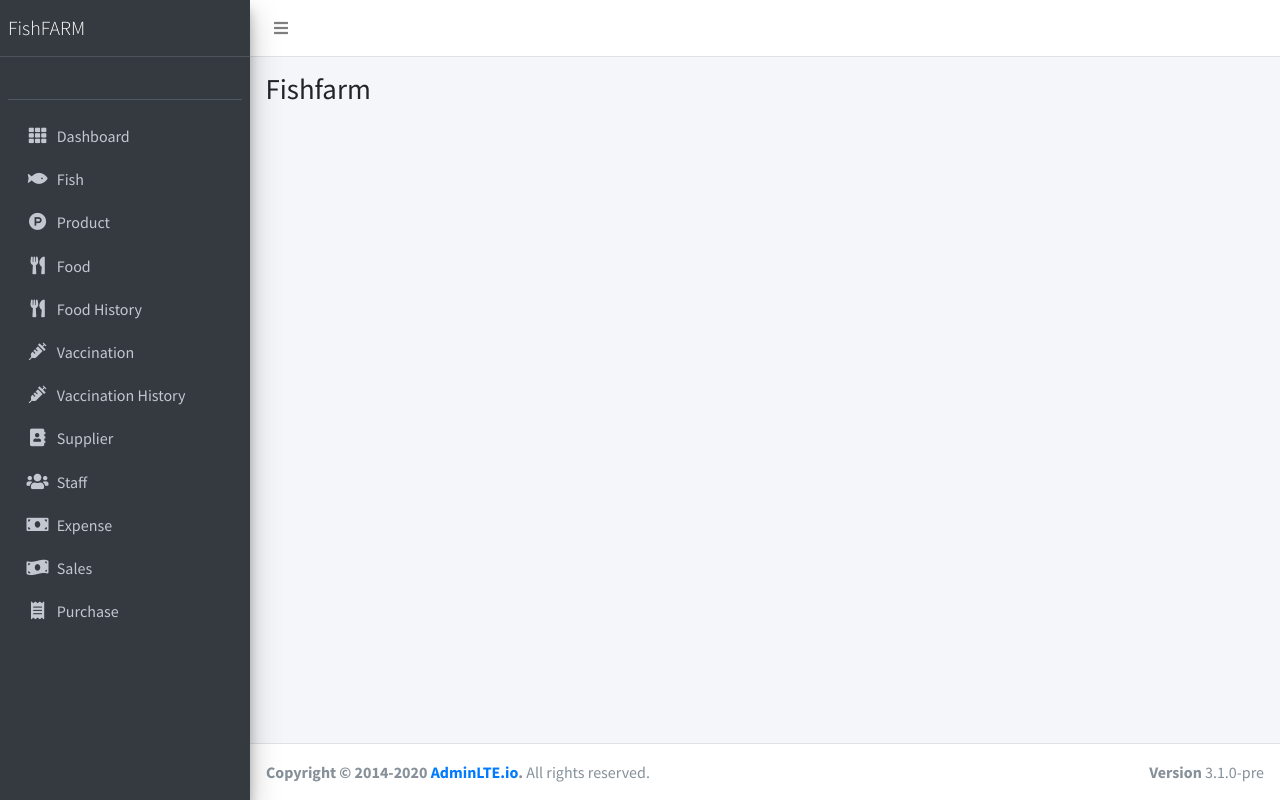
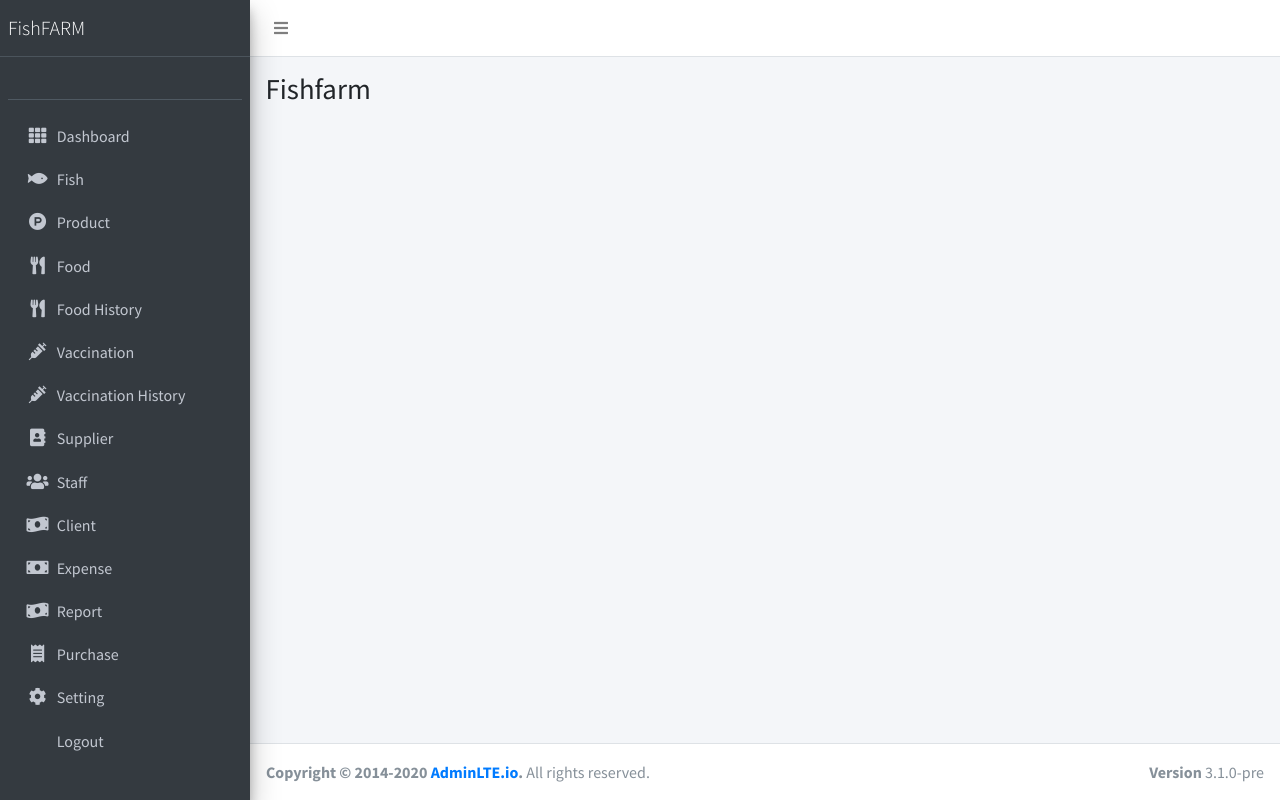
Before and after one commit to kpotia/fishfarm, a CodeIgniter 4 app: the page made by app/Views/templates/dashboard.php in a window 1280 px wide. Run offline with PHP 8.4 and a stand-in for CodeIgniter, Linux system fonts and the light colour scheme; the template is opened without the code that fills it, so the values that code supplies are empty; some libraries are stand-ins or nearby versions.

Commit message:
fix any link issue

```diff
--- a/app/Views/templates/sidebar.php
+++ b/app/Views/templates/sidebar.php
@@ -13,7 +13,7 @@
       <!-- Sidebar user panel (optional) -->
       <div class="user-panel mt-3 pb-3 mb-3 d-flex">
         <div class="info">
-        <a href="#" class="d-block"><?=  $session->get('firstname').' '. $session->get('firstname') ?></a>
+        <a href="#" class="d-block"><?=  $session->get('firstname').' '. $session->get('lastname') ?></a>
         </div>
       </div>
 
@@ -116,7 +116,7 @@
             </a>
             <ul class="nav nav-treeview">
               <li class="nav-item">
-                <a href="food/history" class="nav-link">
+                <a href="<?= base_url('food/history');?>" class="nav-link">
 
                   <i class="fas fa-list nav-icon"></i>
                   <p>
@@ -125,7 +125,7 @@
                 </a>
               </li>
               <li class="nav-item">
-                <a href="food/history/add" class="nav-link">
+                <a href="<?php base_url('food/history/add'); ?>" class="nav-link">
                   <i class="fas fa-plus nav-icon"></i>
                   <p>Add Food History</p>
                 </a>
@@ -136,12 +136,11 @@
           <li class="nav-item has-treeview">
             <a href="#" class="nav-link">
               <i class="nav-icon fas fa-syringe"></i>
-              <p>Vaccination  </p>
+              <p>Vaccination</p>
             </a>
             <ul class="nav nav-treeview">
               <li class="nav-item">
-                <a href="vaccination" class="nav-link">
-
+                <a href="<?= base_url('vaccination') ?>" class="nav-link">
                   <i class="fas fa-list nav-icon"></i>
                   <p>
                     Vaccination listing
@@ -149,7 +148,7 @@
                 </a>
               </li>
               <li class="nav-item">
-                <a href="vaccination/add" class="nav-link">
+                <a href="<?=base_url('vaccination/add')?>" class="nav-link">
                   <i class="fas fa-plus nav-icon"></i>
                   <p>Add Vaccination</p>
                 </a>
@@ -165,7 +164,7 @@
             </a>
             <ul class="nav nav-treeview">
               <li class="nav-item">
-                <a href="vaccination/history" class="nav-link">
+                <a href="<?= base_url('vaccination/history')?>" class="nav-link">
 
                   <i class="fas fa-list nav-icon"></i>
                   <p>
@@ -174,7 +173,7 @@
                 </a>
               </li>
               <li class="nav-item">
-                <a href="vaccination/history/add" class="nav-link">
+                <a href="<?= base_url('vaccination/history/add');?>" class="nav-link">
                   <i class="fas fa-plus nav-icon"></i>
                   <p>Add Vaccination history</p>
                 </a>
@@ -190,7 +189,7 @@
             </a>
             <ul class="nav nav-treeview">
               <li class="nav-item">
-                <a href="#" class="nav-link">
+                <a href="<?=base_url('supplier');?>" class="nav-link">
 
                   <i class="fas fa-list nav-icon"></i>
                   <p>
@@ -199,7 +198,7 @@
                 </a>
               </li>
               <li class="nav-item">
-                <a href="product/add" class="nav-link">
+                <a href="<?=base_url('supplier/add');?>" class="nav-link">
                   <i class="fas fa-plus nav-icon"></i>
                   <p>Add Supplier</p>
                 </a>
@@ -214,7 +213,8 @@
             </a>
             <ul class="nav nav-treeview">
               <li class="nav-item">
-                <a href="#" class="nav-link">
+              <a href="<?=base_url('staff');?>" class="nav-link">
+
 
                   <i class="fas fa-list nav-icon"></i>
                   <p>
@@ -223,7 +223,8 @@
                 </a>
               </li>
               <li class="nav-item">
-                <a href="product/add" class="nav-link">
+              <a href="<?=base_url('staff/add');?>" class="nav-link">
+
                   <i class="fas fa-plus nav-icon"></i>
                   <p>Add Staff</p>
                 </a>
@@ -231,6 +232,32 @@
 
             </ul>
           </li>
+          <li class="nav-item has-treeview">
+            <a href="#" class="nav-link">
+              <i class="nav-icon fas fa-money-bill-wave"></i>
+              <p>Client  </p>
+            </a>
+            <ul class="nav nav-treeview">
+              <li class="nav-item">
+              <a href="<?=base_url('client');?>" class="nav-link">
+                  <i class="fas fa-list nav-icon"></i>
+                  <p>
+                    Client listing
+                  </p>
+                </a>
+              </li>
+              <li class="nav-item">
+              <a href="<?=base_url('client/add');?>" class="nav-link">
+
+                  <i class="fas fa-list nav-icon"></i>
+                  <p>Add Client</p>
+                </a>
+              </li>
+
+            </ul>
+          </li>
+
+
 
           <li class="nav-item has-treeview">
             <a href="#" class="nav-link">
@@ -239,7 +266,7 @@
             </a>
             <ul class="nav nav-treeview">
               <li class="nav-item">
-                <a href="#" class="nav-link">
+                <a href="<?= base_url('expense')?>" class="nav-link">
 
                   <i class="fas fa-list nav-icon"></i>
                   <p>
@@ -248,7 +275,8 @@
                 </a>
               </li>
               <li class="nav-item">
-                <a href="product/add" class="nav-link">
+              <a href="<?= base_url('expense/add')?>" class="nav-link">
+
                   <i class="fas fa-list nav-icon"></i>
                   <p>Add Expense</p>
                 </a>
@@ -258,29 +286,47 @@
           </li>
 
           <li class="nav-item has-treeview">
-            <a href="#" class="nav-link">
+            <a href="<?=base_url('report/financial')?>" class="nav-link">
               <i class="nav-icon fas fa-money-bill-wave"></i>
-              <p>Sales  </p>
+              <p>Report  </p>
             </a>
             <ul class="nav nav-treeview">
               <li class="nav-item">
-                <a href="#" class="nav-link">
-
+                <a href="<?=base_url('report/financial')?>" class="nav-link">
                   <i class="fas fa-list nav-icon"></i>
                   <p>
-                    Sales listing
+                    Financial Report
                   </p>
                 </a>
               </li>
               <li class="nav-item">
-                <a href="product/add" class="nav-link">
+                <a href="<?=base_url('report/fish')?>" class="nav-link">
                   <i class="fas fa-list nav-icon"></i>
-                  <p>Add Sales</p>
+                  <p>
+                    Fish Report
+                  </p>
+                </a>
+              </li>
+              <li class="nav-item">
+                <a href="<?=base_url('report/sales')?>" class="nav-link">
+                  <i class="fas fa-list nav-icon"></i>
+                  <p>
+                    Sales Report
+                  </p>
+                </a>
+              </li>
+              <li class="nav-item">
+                <a href="<?=base_url('report/Expense')?>" class="nav-link">
+                  <i class="fas fa-list nav-icon"></i>
+                  <p>
+                    Expense Report
+                  </p>
                 </a>
               </li>
 
             </ul>
           </li>
+
           <li class="nav-item has-treeview">
             <a href="#" class="nav-link">
               <i class="nav-icon fas fa-receipt"></i>
@@ -288,7 +334,7 @@
             </a>
             <ul class="nav nav-treeview">
               <li class="nav-item">
-                <a href="#" class="nav-link">
+                <a href="<?= base_url('product') ?>" class="nav-link">
 
                   <i class="fas fa-list nav-icon"></i>
                   <p>
@@ -297,13 +343,26 @@
                 </a>
               </li>
               <li class="nav-item">
-                <a href="product/add" class="nav-link">
-                  <i class="fas fa-list nav-icon"></i>
+              <a href="<?= base_url('product/add') ?>" class="nav-link">
+<i class="fas fa-list nav-icon"></i>
                   <p>Add Purchase</p>
                 </a>
               </li>
 
             </ul>
+          </li>
+          <li class="nav-item">
+          <a href="<?= base_url('seting'); ?>" class="nav-link">
+
+              <i class="nav-icon fas fa-cog"></i>
+              <p>Setting</p>
+            </a>
+          </li>
+          <li class="nav-item">
+            <a href="<?php base_url('logout'); ?>" class="nav-link">
+              <i class="nav-icon fas fa-sign-out"></i>
+              <p>Logout  </p>
+            </a>
           </li>
 
 
```
